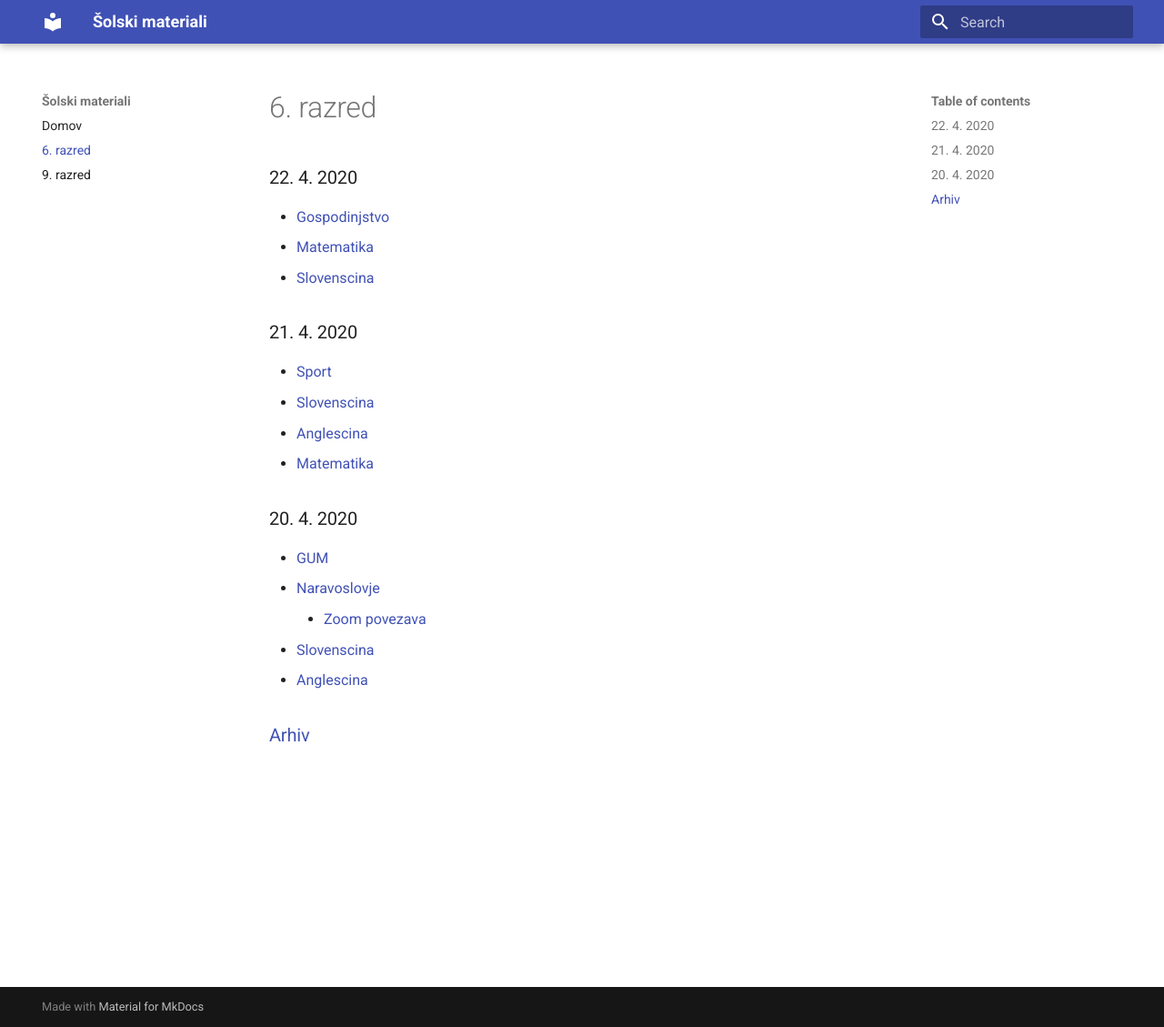
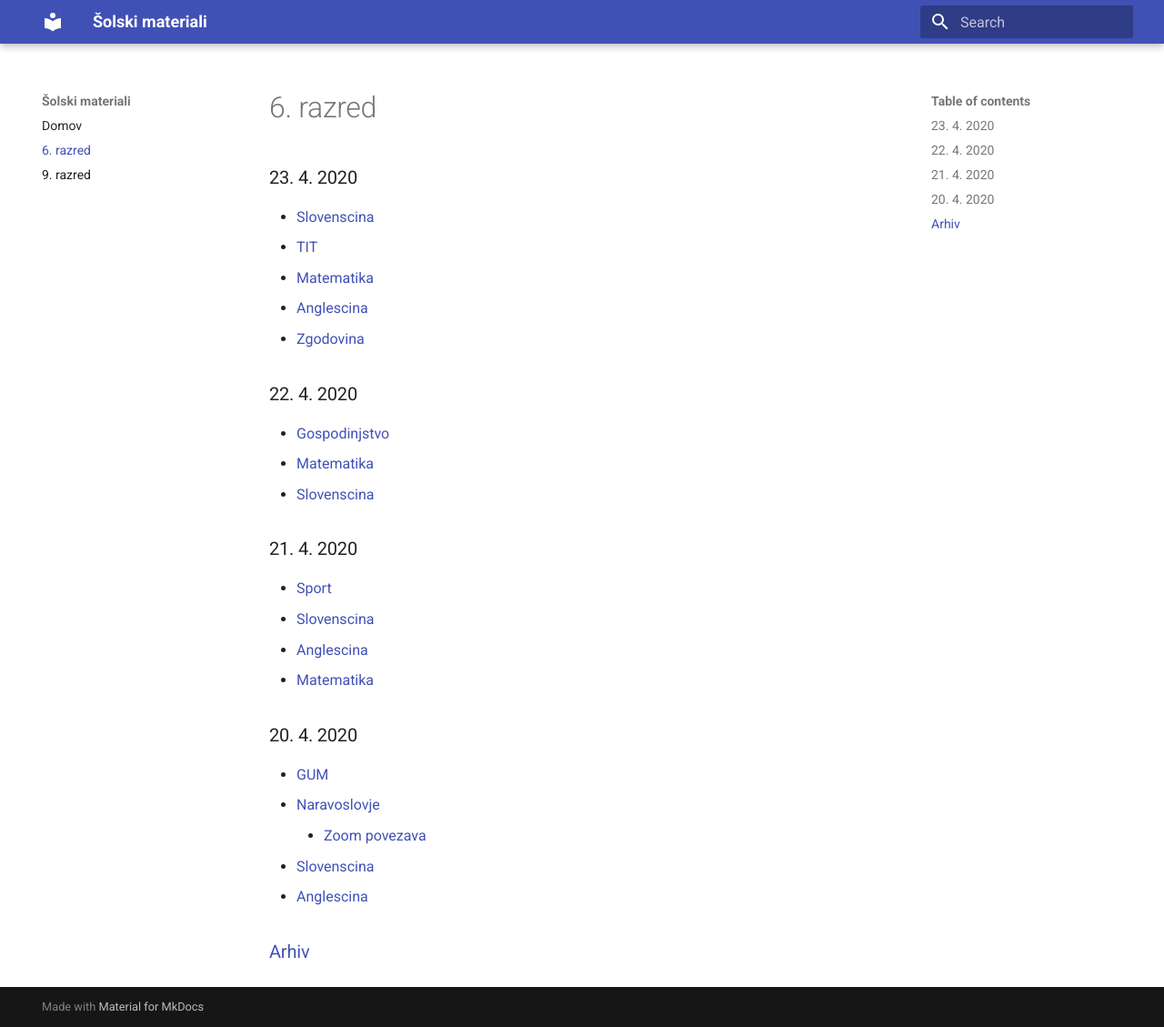
Before and after one commit to skyflyer/solski-materiali, an MkDocs documentation site: the page built from docs/6razred/index.md, in a window 1280 px wide and 1129 px high. Shown: the whole window at 91% size. Built offline with MkDocs 1.6.1 and Material for MkDocs 9.7.7, drawn with Linux system fonts in a browser that asks for light colours.

Commit message:
23. 4. 2020 - 6. razred

```diff
--- a/docs/6razred/index.md
+++ b/docs/6razred/index.md
@@ -2,6 +2,14 @@
 title: 6. razred
 summary: ucna snov za 6. razred
 ---
+
+### 23. 4. 2020
+
+* [Slovenscina](slovenscina/2020-04-23-slovenscina.pdf)
+* [TIT](tit/2020-04-23-tit.pdf)
+* [Matematika](matematika/2020-04-23-matematika.pdf)
+* [Anglescina](anglescina/2020-04-23-anglescina.pdf)
+* [Zgodovina](zgodovina/2020-04-23-zgodovina.pdf)
 
 ### 22. 4. 2020
 
```
Also changed, not shown: 5 other files.
